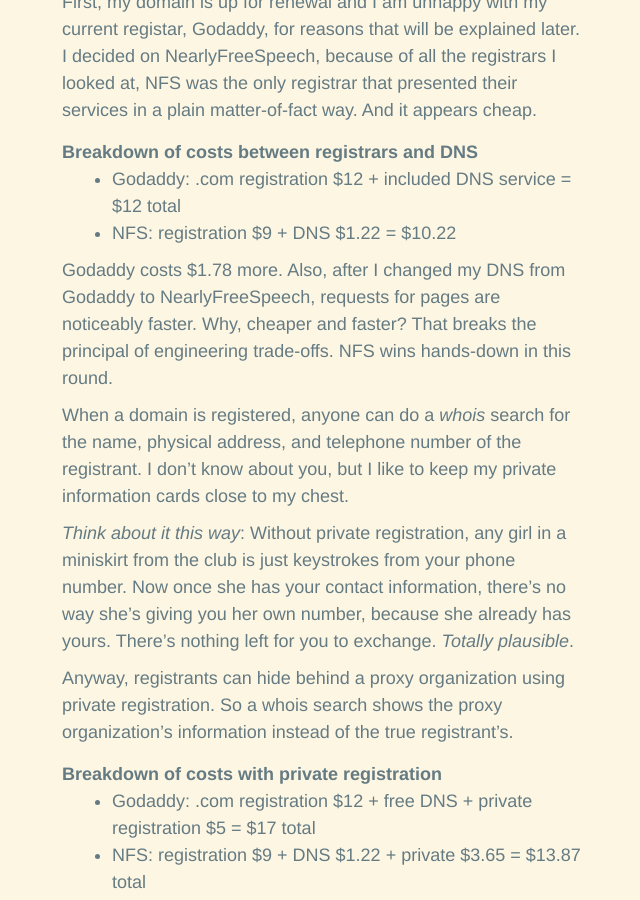
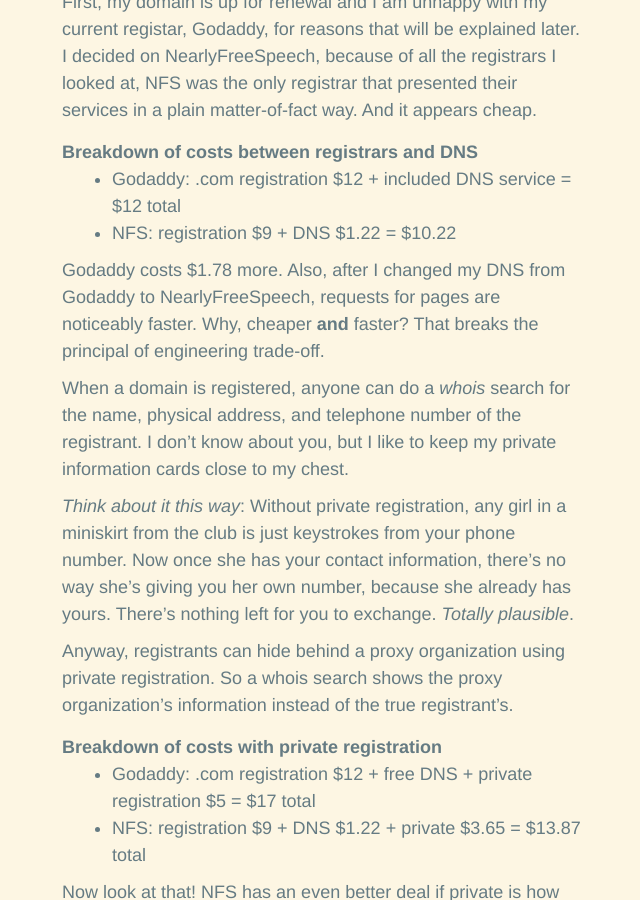
Before and after one commit to dangduc/dangduc.github.com, a Jekyll site: the page built from _posts/2011-11-5-changing-my-registrar.md, in a window 1280 px wide and 900 px high, scrolled down 546 px. Shown: the whole window, without its empty margins (268-908 px from the left). Built offline with Jekyll 4.4.1, drawn with Linux system fonts in a browser that asks for light colours; some web fonts are replaced; Markdown is read by kramdown in place of the engine named in the settings.

Commit message:
revise registrar

```diff
--- a/_posts/2011-11-5-changing-my-registrar.md
+++ b/_posts/2011-11-5-changing-my-registrar.md
@@ -20,7 +20,7 @@
 - Godaddy: .com registration $12 + included DNS service = $12 total
 - NFS: registration $9 + DNS $1.22 = $10.22
 
-Godaddy costs $1.78 more. Also, after I changed my DNS from Godaddy to NearlyFreeSpeech, requests for pages are noticeably faster. Why, cheaper and faster? That breaks the principal of engineering trade-offs. NFS wins hands-down in this round.
+Godaddy costs $1.78 more. Also, after I changed my DNS from Godaddy to NearlyFreeSpeech, requests for pages are noticeably faster. Why, cheaper **and** faster? That breaks the principal of engineering trade-off.
 
 When a domain is registered, anyone can do a *whois* search for the name, physical address, and telephone number of the registrant. I don't know about you, but I like to keep my private information cards close to my chest.
 
```
